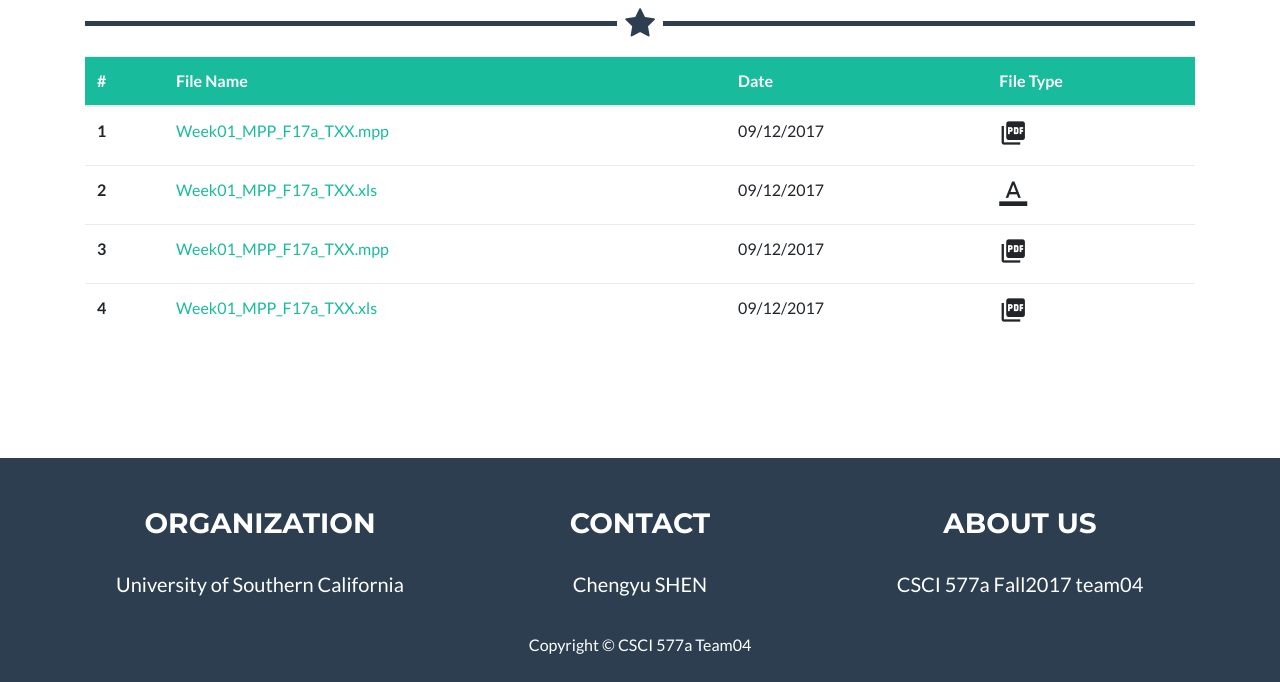
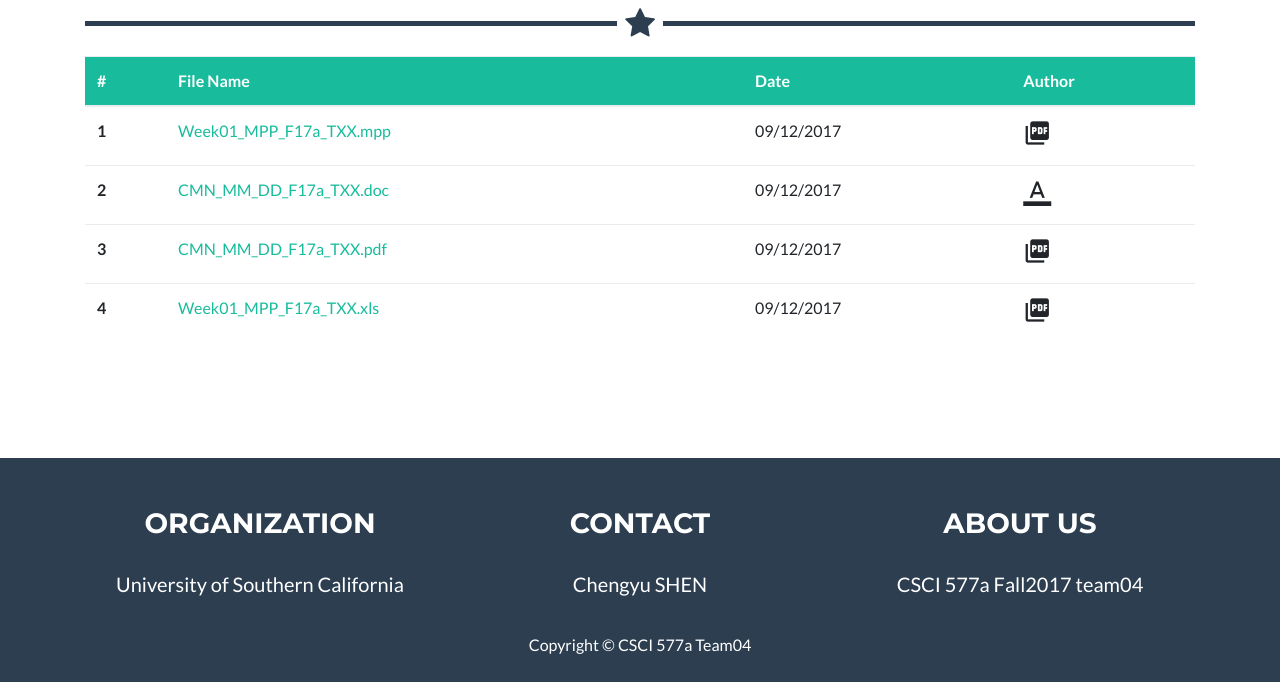
Before and after one commit to CSCI577a-f17-team04/Class-website, a website: page CMN/index.html in a window 1280 px wide. Shown: the part 229-911 px from the top of the page. Drawn offline with Linux system fonts and the light colour scheme.

Commit message:
change the table type

```diff
--- a/CMN/index.html
+++ b/CMN/index.html
@@ -102,7 +102,7 @@
                 <th style="background: #18bc9c">#</th>
                 <th style="background: #18bc9c">File Name</th>
                 <th style="background: #18bc9c">Date</th>
-                <th style="background: #18bc9c">File Type</th>
+                <th style="background: #18bc9c">Author</th>
             </tr>
             </thead>
             <tbody>
@@ -114,13 +114,13 @@
             </tr>
             <tr>
                 <th scope="row">2</th>
-                <td><a href="">Week01_MPP_F17a_TXX.xls</a></td>
+                <td><a href="">CMN_MM_DD_F17a_TXX.doc</a></td>
                 <td>09/12/2017</td>
                 <td><i class="material-icons" style="font-size:28px">format_color_text</i></td>
             </tr>
             <tr>
                 <th scope="row">3</th>
-                <td><a href="">Week01_MPP_F17a_TXX.mpp</a></td>
+                <td><a href="">CMN_MM_DD_F17a_TXX.pdf</a></td>
                 <td>09/12/2017</td>
                 <td><i class="material-icons" style="font-size:28px">picture_as_pdf</i></td>
             </tr>
```
Also changed, not shown: Foundations/index.html (+2 -2 lines), IIVV/index.html (+1 -1 lines), PR/index.html (+1 -1 lines), Valuation/index.html (+2 -2 lines).
